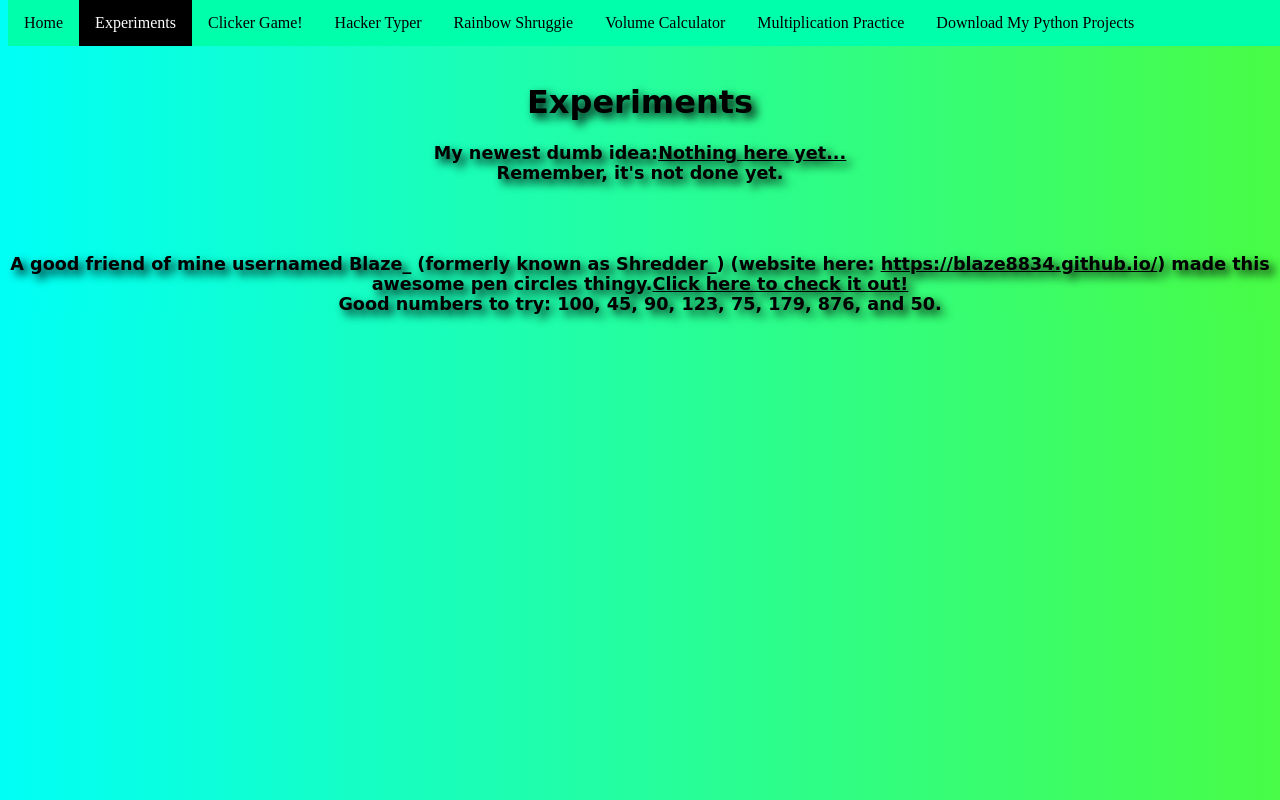
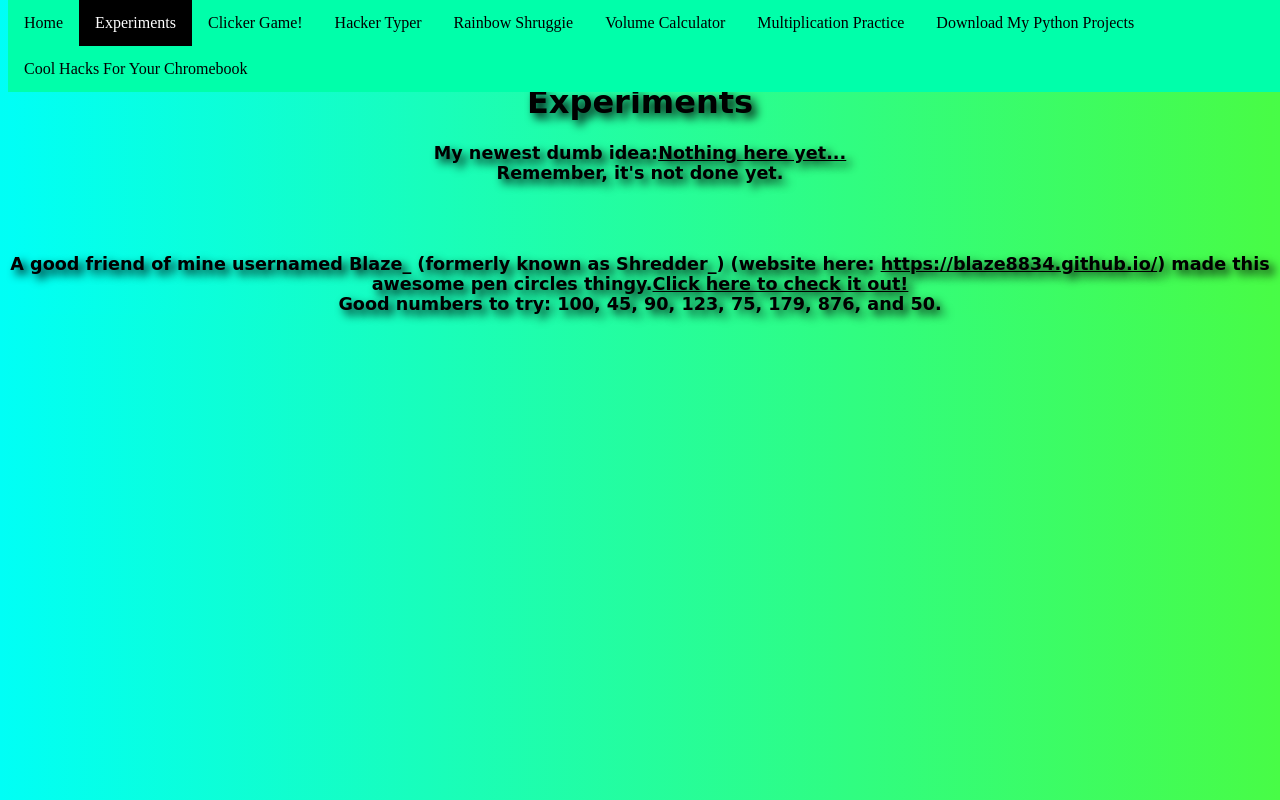
Before and after one commit to the-ramenator/the-ramenator.github.io, a plain HTML site: page experiments.html in a window 1280 px wide. Drawn offline with Linux system fonts and the light colour scheme.

Commit message:
Update experiments.html

```diff
--- a/experiments.html
+++ b/experiments.html
@@ -74,6 +74,7 @@ li a:hover:not(.active) {
   <li><a href="volumecalc.html">Volume Calculator</a></li>
     <li><a href="multiplication.html">Multiplication Practice</a></li>
   <li><a href="/python/projects.html">Download My Python Projects</a></li>
+    <li><a href="chromehacks.html">Cool Hacks For Your Chromebook</a></li>
 </ul>
 
 <div>
```
